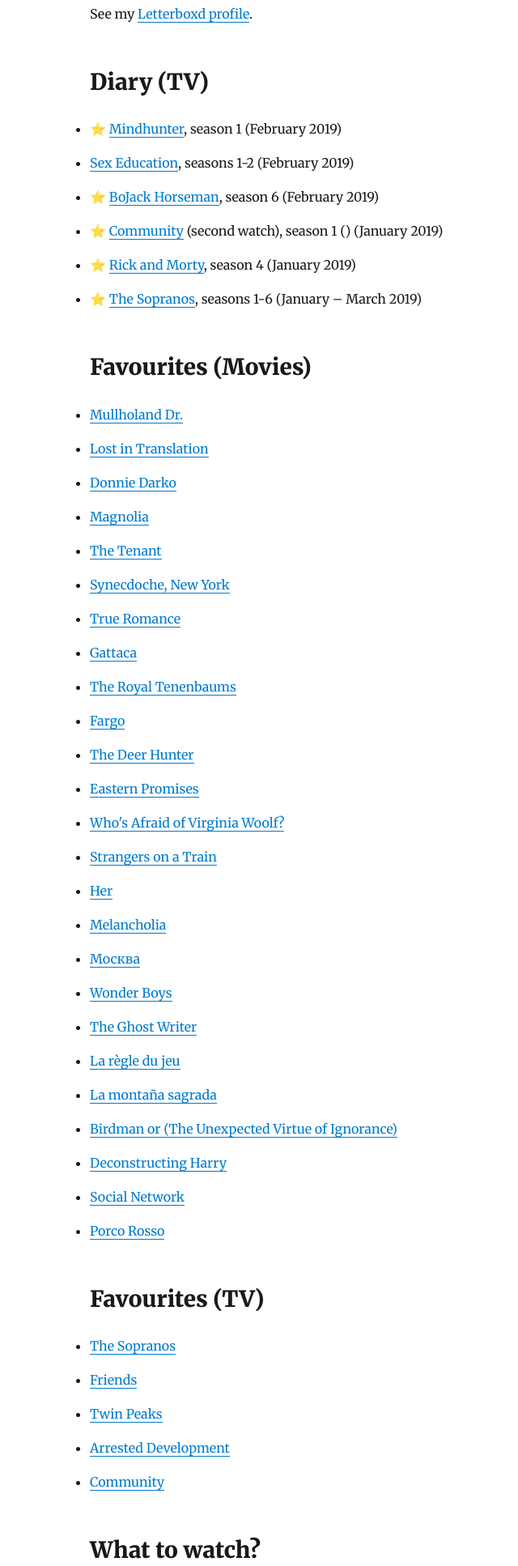
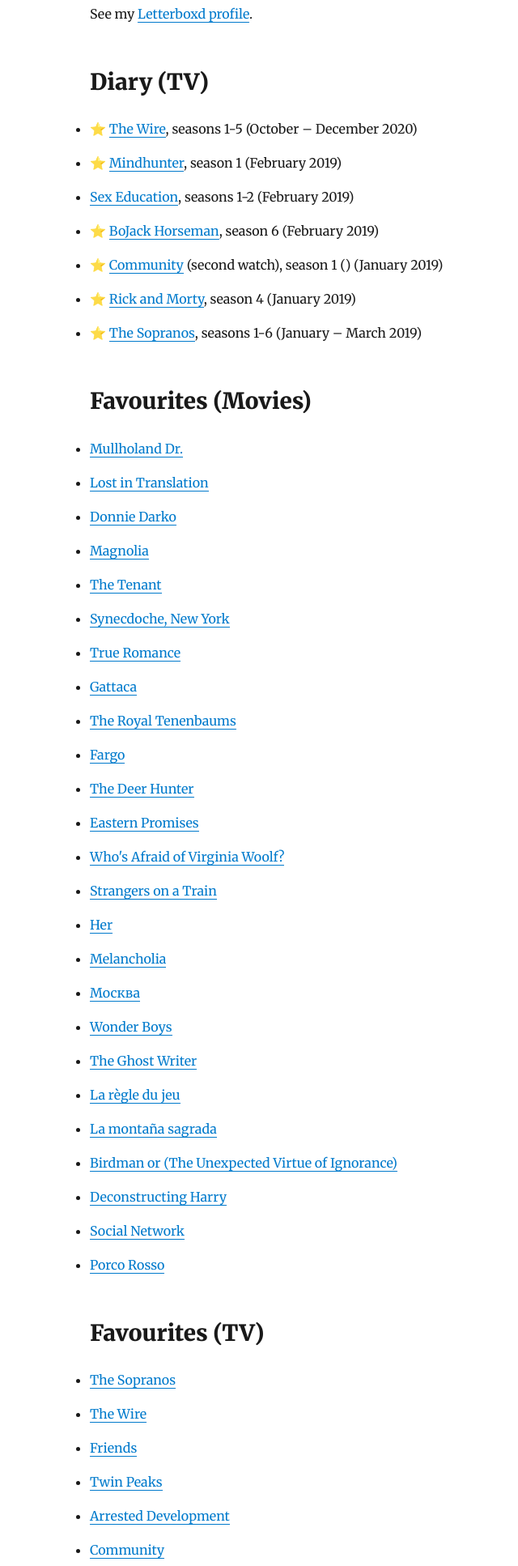
Before and after one commit to agentcooper/agentcooper.io, a Gatsby site: page /collections/movies-and-tv/ in a window 1280 px wide. Shown: the part 251-2185 px from the top of the page at 81% size, without its empty margins (214-854 px from the left). Built offline with nearby package versions, Linux system fonts and the light colour scheme; Gatsby itself is replaced by a stand-in of ours; some packages are replaced by stand-ins of ours.

Commit message:
Update movies-and-tv.md

```diff
--- a/content/collections/movies-and-tv.md
+++ b/content/collections/movies-and-tv.md
@@ -8,6 +8,7 @@
 
 ## Diary (TV)
 
+- ⭐️ [The Wire](https://en.wikipedia.org/wiki/The_Wire), seasons 1-5 (October – December 2020)
 - ⭐️ [Mindhunter](<https://en.wikipedia.org/wiki/Mindhunter_(TV_series)>), season 1 (February 2019)
 - [Sex Education](<https://en.wikipedia.org/wiki/Sex_Education_(TV_series)>), seasons 1-2 (February 2019)
 - ⭐️ [BoJack Horseman](https://en.wikipedia.org/wiki/BoJack_Horseman), season 6 (February 2019)
@@ -46,6 +47,7 @@
 ## Favourites (TV)
 
 - [The Sopranos](https://en.wikipedia.org/wiki/The_Sopranos)
+- [The Wire](https://en.wikipedia.org/wiki/The_Wire)
 - [Friends](https://www.imdb.com/title/tt0108778)
 - [Twin Peaks](https://www.imdb.com/title/tt0098936)
 - [Arrested Development](https://www.imdb.com/title/tt0367279)
```
